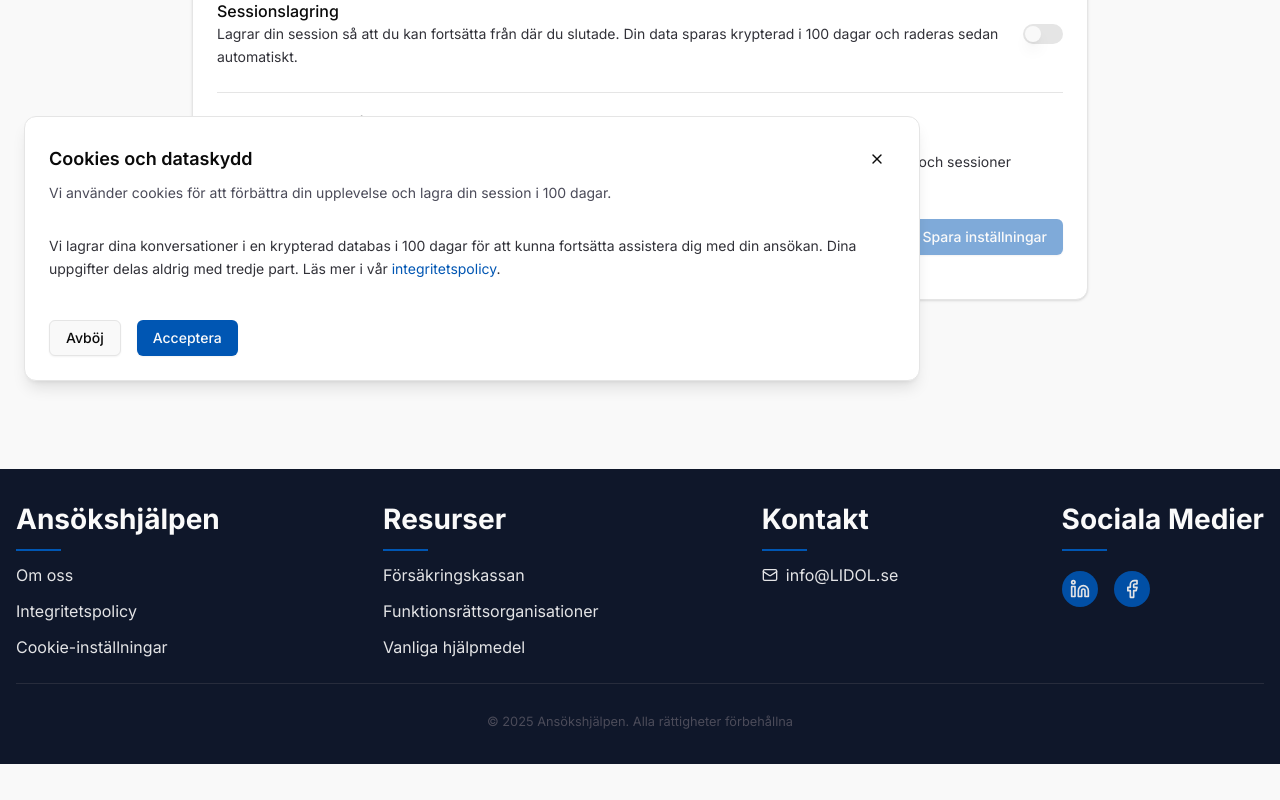
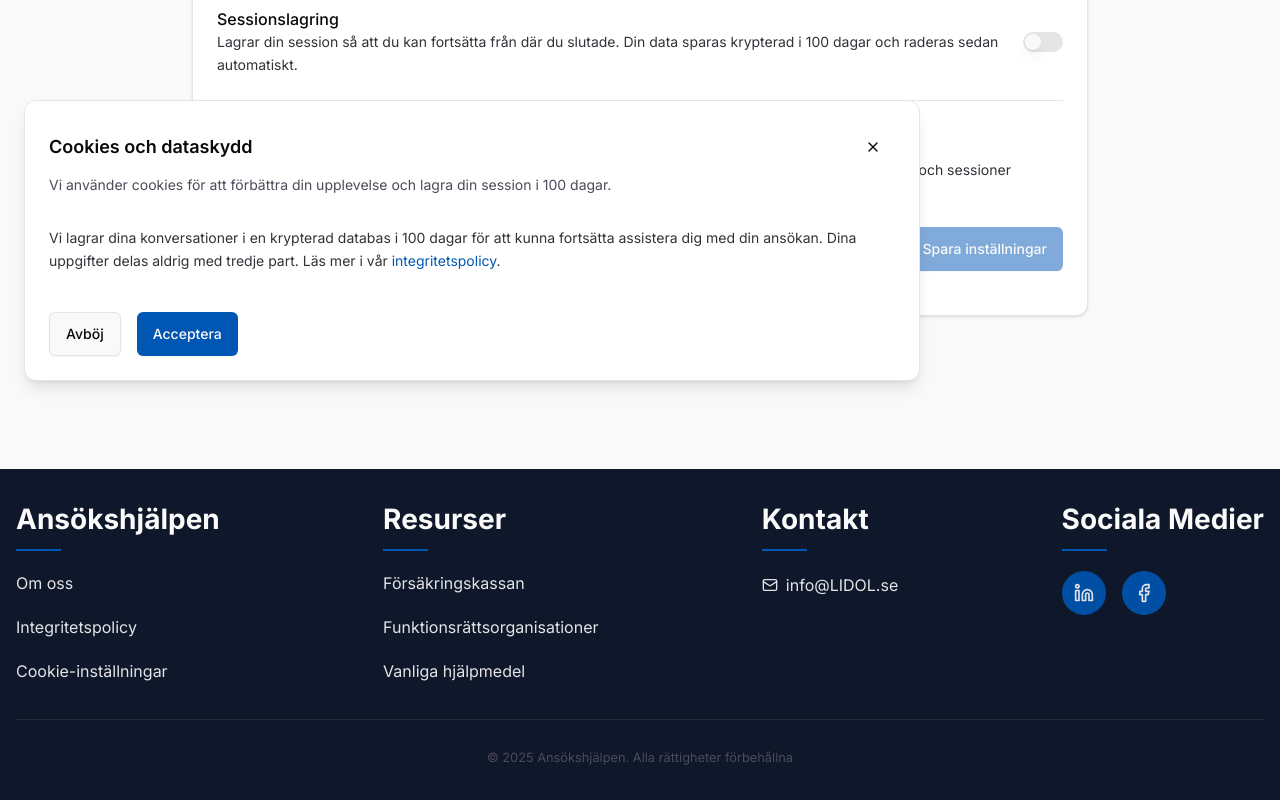
Before and after one commit to Gamefan00/chas_challenge, a Next.js app in the folder frontend/: page /cookies in a window 1280 px wide. Shown: the part 395-1195 px from the top of the page. Before the commit the page ends 1159 px from the top, so only its background shows below. Built offline with nearby package versions, Linux system fonts and the light colour scheme; no server answers.

Commit message:
fix: enhance accessibility by adding aria-labels and improving button sizes

```diff
--- a/frontend/app/(site)/cookies/page.js
+++ b/frontend/app/(site)/cookies/page.js
@@ -174,7 +174,13 @@ const CookieSettingsPage = () => {
                       Behövs för att tjänsten ska fungera korrekt. Dessa kan inte stängas av.
                     </p>
                   </div>
-                  <Switch id="necessary-cookies" checked={true} disabled />
+                  <Switch
+                    aria-label="Nödvändiga cookies (Alltid aktiverade)"
+                    className="!min-h-0 !min-w-0"
+                    id="necessary-cookies"
+                    checked={true}
+                    disabled
+                  />
                 </div>
 
                 <div className="flex items-center justify-between">
@@ -187,7 +193,10 @@ const CookieSettingsPage = () => {
                       sparas krypterad i 100 dagar och raderas sedan automatiskt.
                     </p>
                   </div>
+
                   <Switch
+                    aria-label="Sessionslagring (Valfritt)"
+                    className="!min-h-0 !min-w-0"
                     id="session-cookies"
                     checked={cookieConsent}
                     onCheckedChange={handleConsentChange}
--- a/frontend/app/globals.css
+++ b/frontend/app/globals.css
@@ -165,6 +165,15 @@ p {
   body {
     @apply bg-background text-foreground;
   }
+}
+
+/* Accessibility  */
+a,
+button {
+  min-height: 44px !important;
+  min-width: 44px !important;
+  padding-top: 8px;
+  padding-bottom: 8px;
 }
 
 /* Enhanced markdown styling */
--- a/frontend/components/chatpage/ChatComponent.jsx
+++ b/frontend/components/chatpage/ChatComponent.jsx
@@ -26,6 +26,7 @@ function CopyButton({ message }) {
   return (
     <div className="group relative mt-2 flex justify-end">
       <Button
+        aria-label="Copy Message"
         variant="outline"
         size="sm"
         onClick={() => {
@@ -864,6 +865,7 @@ export default function ChatComponent({ steps, historyEndpoint, welcomeEndpoint,
 
                 <div className="absolute right-2 bottom-6">
                   <Button
+                    aria-label="Send Message"
                     onClick={handleSendMessage}
                     disabled={isLoading || !message.trim()}
                     size="icon"
--- a/frontend/components/homepage/Navbar.jsx
+++ b/frontend/components/homepage/Navbar.jsx
@@ -25,13 +25,14 @@ const Navbar = ({ position }) => {
     <nav
       className={`bg-background ${position} top-0 z-50 flex h-16 w-full items-center justify-between px-4 shadow-sm`}
     >
+      <h1 className="sr-only">Ansökshjälpen</h1>
       <Logo />
 
       {/* Desktop Navbar */}
       <ul className="hidden items-center gap-6 md:flex">
         {linksData.map((link, index) => (
           <li key={index}>
-            <Link className="font-medium hover:underline" href={link.href}>
+            <Link className="px-2 !py-3.5 font-medium hover:underline" href={link.href}>
               {link.title}
             </Link>
           </li>
@@ -42,7 +43,7 @@ const Navbar = ({ position }) => {
       <div className="md:hidden">
         <Sheet>
           <SheetTrigger asChild>
-            <Button variant="outline">
+            <Button aria-label="Open" variant="outline">
               <Menu />
             </Button>
           </SheetTrigger>
--- a/frontend/components/shared/Footer.jsx
+++ b/frontend/components/shared/Footer.jsx
@@ -41,7 +41,7 @@ const Footer = () => {
           <motion.div variants={sectionVariants} className="flex flex-col items-start gap-3">
             <h2 className="text-lg font-semibold">Ansökshjälpen</h2>
             <div className="bg-primary h-[2px] w-[45px]" />
-            <div className="flex flex-col gap-3 opacity-90">
+            <div className="flex flex-col opacity-90">
               <Link
                 href="https://www.lidol.se/om-oss/"
                 className="hover:text-primary transition-colors"
@@ -63,7 +63,7 @@ const Footer = () => {
           <motion.div variants={sectionVariants} className="flex flex-col items-start gap-3">
             <h2 className="text-lg font-semibold">Resurser</h2>
             <div className="bg-primary h-[2px] w-[45px]" />
-            <div className="flex flex-col gap-3 opacity-90">
+            <div className="flex flex-col opacity-90">
               <a
                 href="https://www.forsakringskassan.se"
                 target="_blank"
@@ -93,7 +93,7 @@ const Footer = () => {
           <motion.div variants={sectionVariants} className="flex flex-col items-start gap-3">
             <h2 className="text-lg font-semibold">Kontakt</h2>
             <div className="bg-primary h-[2px] w-[45px]" />
-            <div className="flex flex-col gap-3 opacity-90">
+            <div className="flex flex-col opacity-90">
               <a
                 href="mailto:info@LIDOL.se"
                 className="hover:text-primary flex items-center gap-2 transition-colors"
@@ -114,7 +114,7 @@ const Footer = () => {
                   href="https://www.linkedin.com/company/lidol/"
                   target="_blank"
                   rel="noopener noreferrer"
-                  className="bg-opacity-20 bg-primary rounded-full p-2 transition-colors hover:opacity-90"
+                  className="bg-opacity-20 bg-primary rounded-full !p-3 transition-colors hover:opacity-90"
                   aria-label="LinkedIn"
                 >
                   <Linkedin size={20} />
@@ -123,7 +123,7 @@ const Footer = () => {
                   href="https://www.facebook.com/lidol.se/"
                   target="_blank"
                   rel="noopener noreferrer"
-                  className="bg-opacity-20 bg-primary rounded-full p-2 transition-colors hover:opacity-90"
+                  className="bg-opacity-20 bg-primary rounded-full !p-3 transition-colors hover:opacity-90"
                   aria-label="Facebook"
                 >
                   <Facebook size={20} />
```
